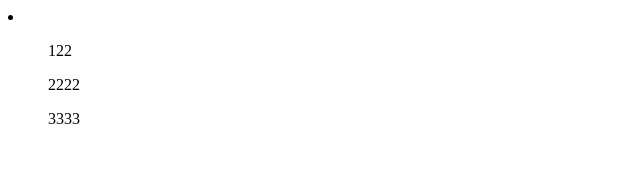
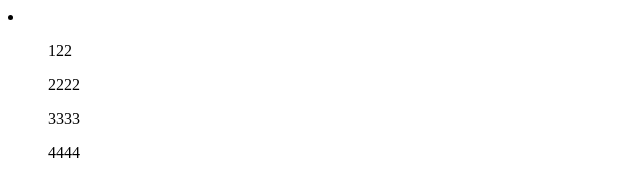
Before and after one commit to Prashantha-R/git-and-GitHub2, a plain HTML site: page index.html in a window 1280 px wide. Shown: the full height of the page, 0-640 px from the left. Drawn offline with Linux system fonts and the light colour scheme.

Commit message:
added new commit

```diff
--- a/index.html
+++ b/index.html
@@ -10,6 +10,8 @@
         <ol>122</ol>
         <ol>2222</ol>
         <ol>3333</ol>
+        <ol>4444</ol>
+
     </li>
 </body>
 </html>
```
Also changed, not shown: test2.txt.
